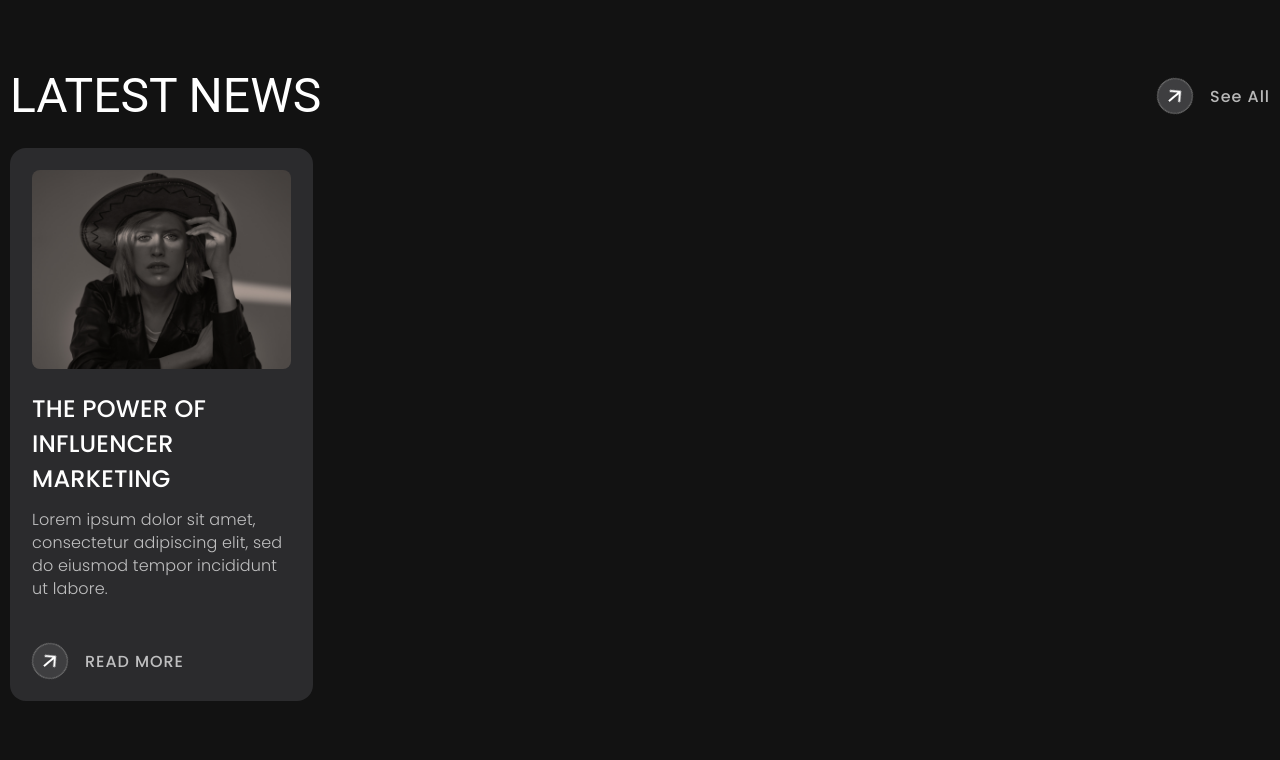
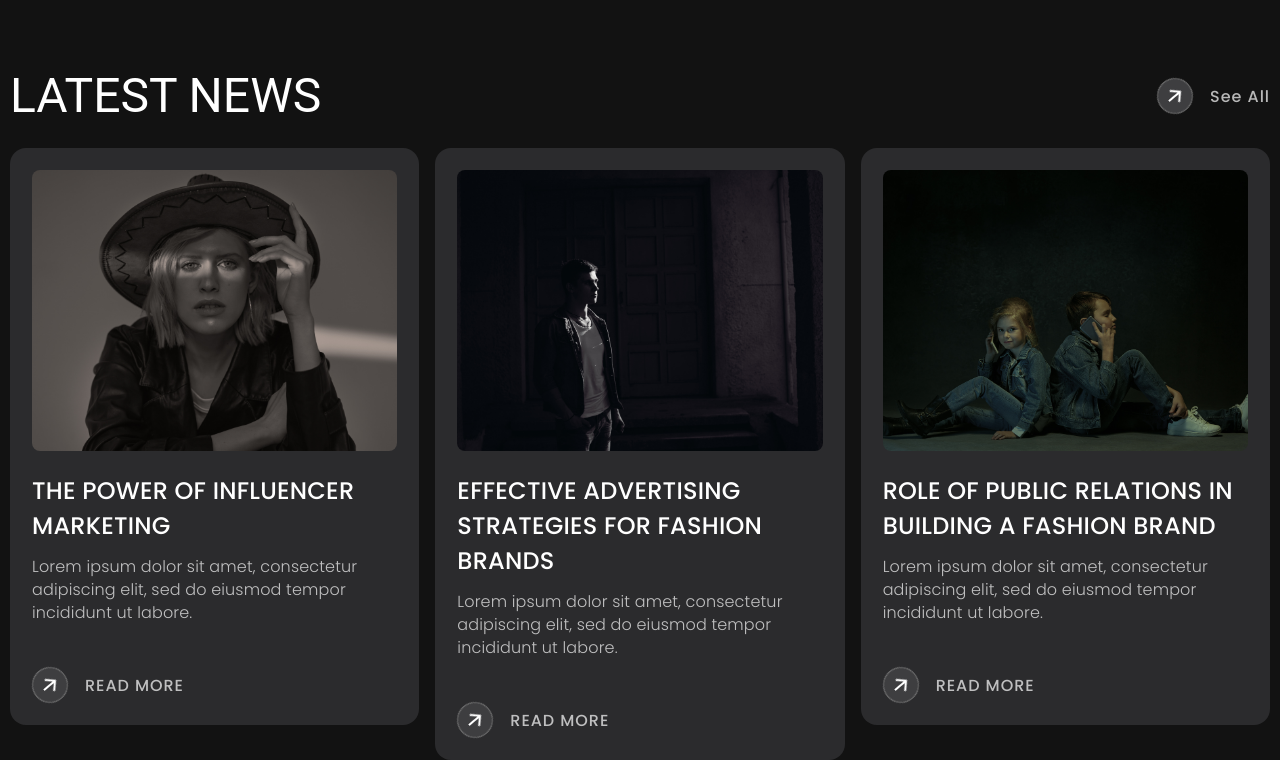
Before and after one commit to syed-shajahan/fashionPortfolio, a Next.js app: page / in a window 1280 px wide. Shown: the part 4172-4932 px from the top of the page. Before the commit the page ends 4873 px from the top, so only its background shows below. Built offline with nearby package versions, Linux system fonts and the light colour scheme.

Commit message:
latest new mockupdata added

```diff
--- a/src/app/Components/latest-news/constants.ts
+++ b/src/app/Components/latest-news/constants.ts
@@ -2,5 +2,4 @@ export enum LatestNews {
   LATEST_NEWS = 'Latest News',
   SEE_ALL = 'See All',
   READ_MORE = 'READ MORE',
-
 }
--- a/src/app/Components/latest-news/index.tsx
+++ b/src/app/Components/latest-news/index.tsx
@@ -1,4 +1,4 @@
-import React from 'react';
+import React, { FC } from 'react';
 import { CustomContainer } from '../Banner/styles';
 import Box from '@mui/material/Box';
 import Typography from '@mui/material/Typography';
@@ -10,7 +10,19 @@ import { styled } from '@mui/material/styles';
 import Grid from '@mui/material/Grid';
 import Image from 'next/image';
 import { ScPara, ScTitle } from '../Swipecard/styles';
-const Latestnews = () => {
+
+export interface ILatestNewsProps {
+  image: string;
+  title: string;
+  para: string;
+  id: number;
+}
+
+interface ILatestNewsPropsData {
+  LatestNewsData:  ILatestNewsProps[];
+}
+
+const Latestnews: FC<ILatestNewsPropsData>= ({ LatestNewsData }) => {
   return (
     <Box>
       <CustomContainer>
@@ -35,22 +47,21 @@ const Latestnews = () => {
 
           <Box sx={{ flexGrow: 1 }}>
             <Grid container spacing={2}>
-              <Grid item lg={3}>
+              {  LatestNewsData.map((newData, index)=>{
+                return(
+                  <Grid item lg={4} key={index}>
                   <BlogCardsWarp>
                     <BlogCards>
                       <Image
                         className="img_aspect"
-                      src="/assets/images/l1.jpg"
+                        src={newData.image}
                         alt=""
                         layout="fill"
                       />
                     </BlogCards>
                     <Box>
-                      <ScTitle>The Power of Influencer Marketing</ScTitle>
-                      <ScPara className='scParaMb'>
-                        Lorem ipsum dolor sit amet, consectetur adipiscing elit,
-                        sed do eiusmod tempor incididunt ut labore.
-                      </ScPara>
+                      <ScTitle>{newData.title}</ScTitle>
+                      <ScPara className="scParaMb">{newData.para}</ScPara>
                     </Box>
 
                     <LinkTag href="#" className="links_target">
@@ -61,6 +72,12 @@ const Latestnews = () => {
                     </LinkTag>
                   </BlogCardsWarp>
                 </Grid>
+                )
+
+                })
+              }
+
+
                         </Grid>
           </Box>
         </Box>
--- /dev/null
+++ b/src/app/Components/latest-news/latestNewData.json
@@ -0,0 +1,20 @@
+[
+  {
+    "image": "/assets/images/l1.jpg",
+    "title": "The Power of Influencer Marketing",
+    "para": "Lorem ipsum dolor sit amet, consectetur adipiscing elit, sed do eiusmod tempor incididunt ut labore.",
+    "id": 1
+  },
+  {
+    "image": "/assets/images/l2.jpg",
+    "title": "Effective Advertising Strategies for Fashion Brands",
+    "para": "Lorem ipsum dolor sit amet, consectetur adipiscing elit, sed do eiusmod tempor incididunt ut labore.",
+    "id": 3
+  },
+  {
+    "image": "/assets/images/l3.jpg",
+    "title": "Role of Public Relations in Building a Fashion Brand",
+    "para": "Lorem ipsum dolor sit amet, consectetur adipiscing elit, sed do eiusmod tempor incididunt ut labore.",
+    "id": 2
+  }
+]
--- a/src/app/Components/latest-news/styles.ts
+++ b/src/app/Components/latest-news/styles.ts
@@ -39,6 +39,10 @@ export const BlogCards = styled(Box)(() => ({
     heigth: '100% !important',
     objectFit: 'cover',
     objectPosition: 'center',
+    transition:'0.3s',
+    '&:hover img':{
+        tranform:"0.3s",
+    }
   }
 }));
 export const BlogCardsWarp = styled(Box)(() => ({
--- a/src/app/page.tsx
+++ b/src/app/page.tsx
@@ -17,11 +17,14 @@ import BrandLogos from "./Components/BrandsSec/data.json";
 import SocialData from './Components/socialmedia-cards/data.json';
 import DummyTest from "./Components/dummy/index";
 
+import LatestNewsData from "./Components/latest-news/latestNewData.json";
+
 
 const Data={
   CardData,
   BrandLogos,
-  SocialData
+  SocialData,
+  LatestNewsData
 }
 
 export default function Home() {
@@ -39,7 +42,7 @@ export default function Home() {
       <ContactCard />
       <FolowusStrip />
       <SocialMediaCards socialData={Data.SocialData}/>
-      <Latestnews />
+      <Latestnews LatestNewsData={Data.LatestNewsData}/>
     </>
   );
 }
```
Lines whose indentation alone changed are shown as unchanged.
